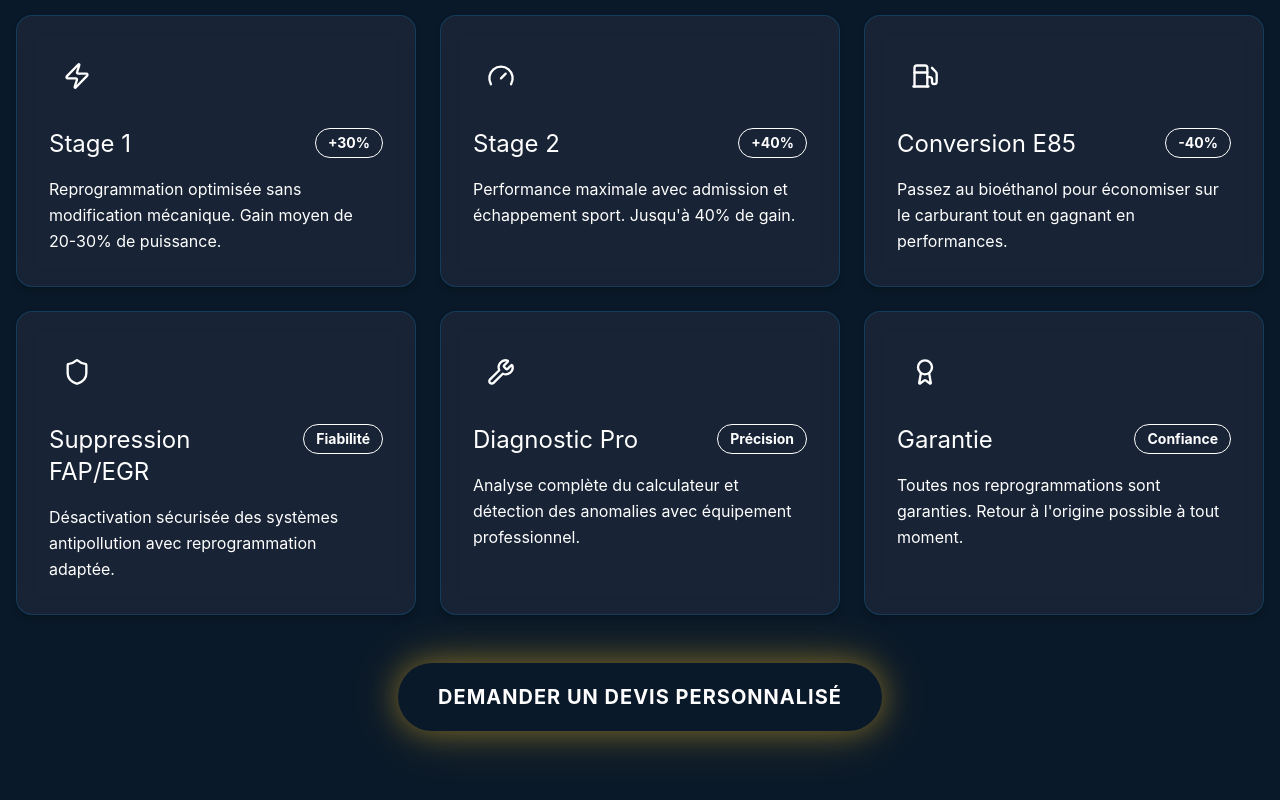
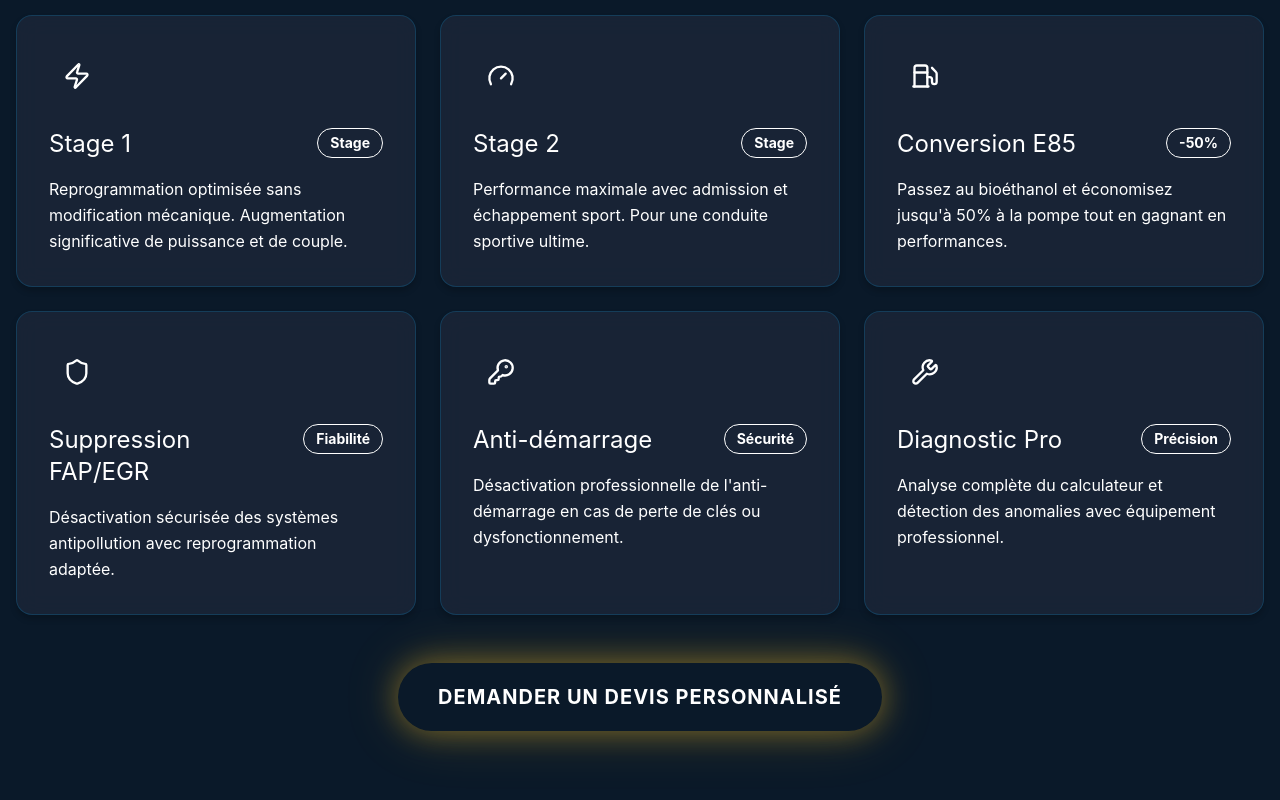
Before and after one commit to Wieedze/OptiMeca, a React (Vite) app: page / in a window 1280 px wide. Shown: the part 1300-2100 px from the top of the page. Built offline with nearby package versions, Linux system fonts and the light colour scheme.

Commit message:
update info

```diff
--- a/src/components/Contact.tsx
+++ b/src/components/Contact.tsx
@@ -9,17 +9,17 @@ const contactInfo = [
   {
     icon: MapPin,
     title: "Adresse",
-    value: "Votre ville, France",
+    value: "4 place de la matte, 81800 Rabastens",
   },
   {
     icon: Phone,
     title: "Téléphone",
-    value: "06 XX XX XX XX",
+    value: "06 80 40 79 88",
   },
   {
     icon: Mail,
     title: "Email",
-    value: "contact@optimeca.fr",
+    value: "contact.optimeca31@hotmail.com",
   },
   {
     icon: Clock,
--- a/src/components/SectionDivider.tsx
+++ /dev/null
@@ -1,72 +0,0 @@
-export default function SectionDivider() {
-  return (
-    <div className="relative h-24 overflow-hidden">
-      {/* Circuit line separator */}
-      <svg
-        viewBox="0 0 1200 100"
-        className="w-full h-full"
-        preserveAspectRatio="xMidYMid slice"
-      >
-        <defs>
-          <filter id="dividerGlowBlue">
-            <feGaussianBlur stdDeviation="2" result="blur" />
-            <feMerge>
-              <feMergeNode in="blur" />
-              <feMergeNode in="SourceGraphic" />
-            </feMerge>
-          </filter>
-          <filter id="dividerGlowGold">
-            <feGaussianBlur stdDeviation="3" result="blur" />
-            <feMerge>
-              <feMergeNode in="blur" />
-              <feMergeNode in="SourceGraphic" />
-            </feMerge>
-          </filter>
-        </defs>
-
-        {/* Main horizontal line */}
-        <path
-          d="M 0 50 H 1200"
-          className="svg-line-electric"
-          strokeWidth="1.5"
-        />
-
-        {/* Decorative vertical connections */}
-        <path
-          d="M 300 50 V 20"
-          className="svg-line-blue"
-        />
-        <path
-          d="M 600 50 V 20"
-          className="svg-line-electric"
-        />
-        <path
-          d="M 900 50 V 20"
-          className="svg-line-blue"
-        />
-
-        {/* Circuit nodes */}
-        <circle cx="300" cy="50" r="4" className="svg-node-blue">
-          <animate attributeName="opacity" values="0.5;1;0.5" dur="2s" repeatCount="indefinite" />
-        </circle>
-        <circle cx="600" cy="50" r="5" className="svg-node-gold">
-          <animate attributeName="opacity" values="0.6;1;0.6" dur="2.2s" repeatCount="indefinite" />
-        </circle>
-        <circle cx="900" cy="50" r="4" className="svg-node-electric">
-          <animate attributeName="opacity" values="0.5;1;0.5" dur="2.4s" repeatCount="indefinite" />
-        </circle>
-
-        {/* Small decorative nodes */}
-        <circle cx="150" cy="50" r="2" className="svg-node-blue-small" />
-        <circle cx="450" cy="50" r="2" className="svg-node-electric-small" />
-        <circle cx="750" cy="50" r="2" className="svg-node-blue-small" />
-        <circle cx="1050" cy="50" r="2" className="svg-node-electric-small" />
-
-        {/* Top connection nodes */}
-        <circle cx="300" cy="20" r="3" className="svg-node-blue-small" />
-        <circle cx="600" cy="20" r="3" className="svg-node-electric-small" />
-        <circle cx="900" cy="20" r="3" className="svg-node-blue-small" />
-      </svg>
-    </div>
-  );
-}
--- a/src/components/Services.tsx
+++ b/src/components/Services.tsx
@@ -1,24 +1,24 @@
-import { Zap, Gauge, Fuel, Shield, Wrench, Award } from "lucide-react";
+import { Zap, Gauge, Fuel, Shield, Wrench, KeyRound } from "lucide-react";
 import { Button } from "@/components/ui/button";
 
 const services = [
   {
     icon: Zap,
     title: "Stage 1",
-    description: "Reprogrammation optimisée sans modification mécanique. Gain moyen de 20-30% de puissance.",
-    gain: "+30%",
+    description: "Reprogrammation optimisée sans modification mécanique. Augmentation significative de puissance et de couple.",
+    gain: "Stage",
   },
   {
     icon: Gauge,
     title: "Stage 2",
-    description: "Performance maximale avec admission et échappement sport. Jusqu'à 40% de gain.",
-    gain: "+40%",
+    description: "Performance maximale avec admission et échappement sport. Pour une conduite sportive ultime.",
+    gain: "Stage",
   },
   {
     icon: Fuel,
     title: "Conversion E85",
-    description: "Passez au bioéthanol pour économiser sur le carburant tout en gagnant en performances.",
-    gain: "-40%",
+    description: "Passez au bioéthanol et économisez jusqu'à 50% à la pompe tout en gagnant en performances.",
+    gain: "-50%",
   },
   {
     icon: Shield,
@@ -27,16 +27,16 @@ const services = [
     gain: "Fiabilité",
   },
   {
+    icon: KeyRound,
+    title: "Anti-démarrage",
+    description: "Désactivation professionnelle de l'anti-démarrage en cas de perte de clés ou dysfonctionnement.",
+    gain: "Sécurité",
+  },
+  {
     icon: Wrench,
     title: "Diagnostic Pro",
     description: "Analyse complète du calculateur et détection des anomalies avec équipement professionnel.",
     gain: "Précision",
-  },
-  {
-    icon: Award,
-    title: "Garantie",
-    description: "Toutes nos reprogrammations sont garanties. Retour à l'origine possible à tout moment.",
-    gain: "Confiance",
   },
 ];
 
```
